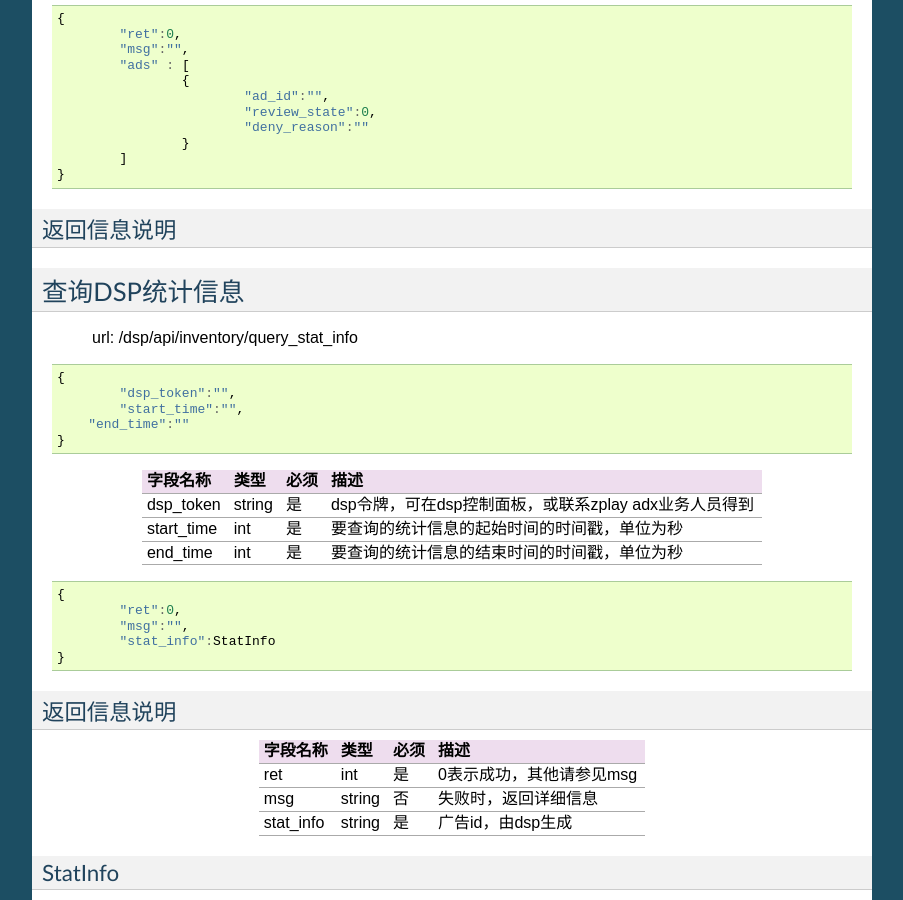
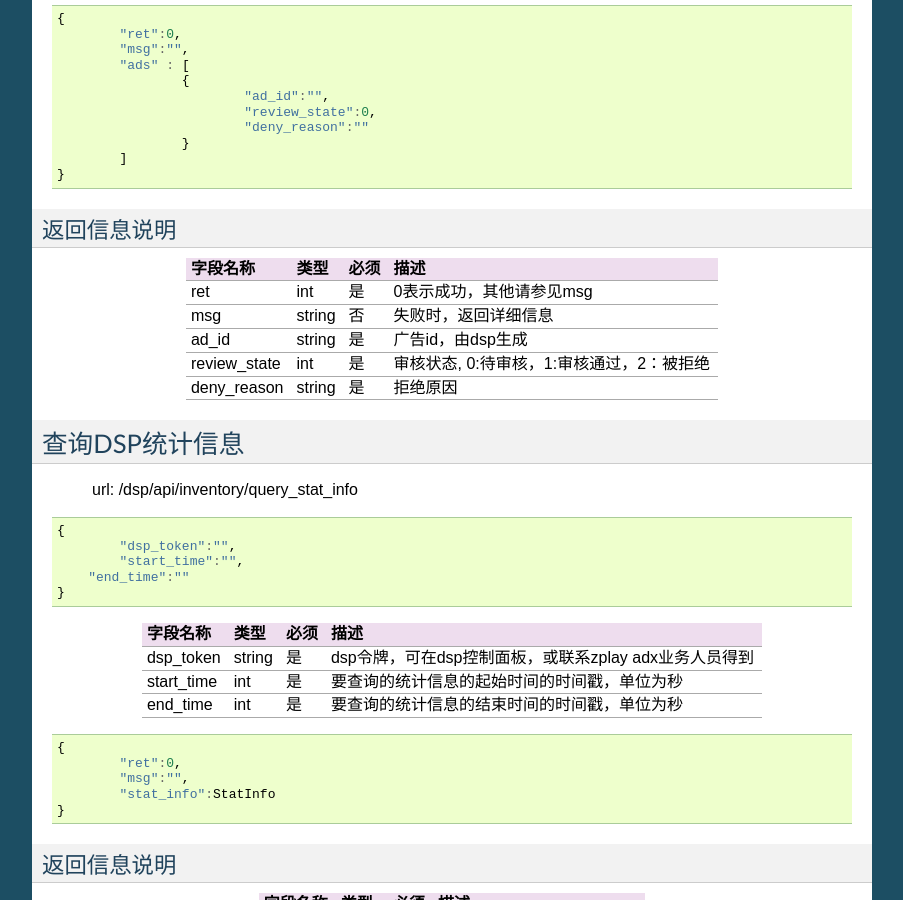
Before and after one commit to yumimobi/adx_dsp_doc, a Sphinx documentation site: the page built from docs/interface.rst, in a window 1280 px wide and 900 px high, scrolled down 3789 px. Shown: the whole window, without its empty margins (198-1101 px from the left). Built offline with Sphinx 7.4.7, drawn with Linux system fonts in a browser that asks for light colours.

Commit message:
fix 返回信息table样式

```diff
--- a/docs/interface.rst
+++ b/docs/interface.rst
@@ -319,8 +319,8 @@ DSP辅助API服务器根地址
 +--------------+----------+-----------+-----------------------------------------------------------------+
 | review_state | int      | 是        | 审核状态, 0:待审核，1:审核通过，2：被拒绝                       |
 +--------------+----------+-----------+-----------------------------------------------------------------+
-| deny_reason | string   | 是        | 拒绝原因                                                        |
-+-------------+----------+-----------+-----------------------------------------------------------------+
+| deny_reason  | string   | 是        | 拒绝原因                                                        |
++--------------+----------+-----------+-----------------------------------------------------------------+
 
 
 
```
